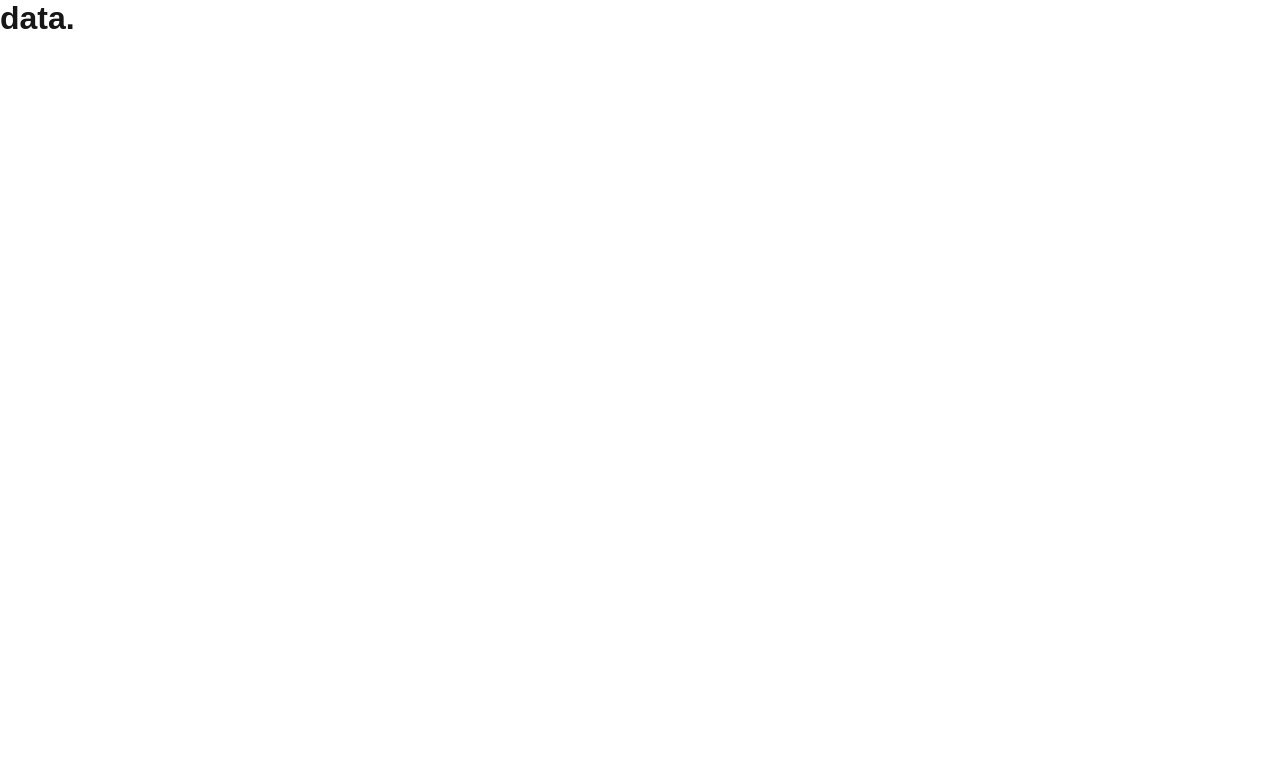
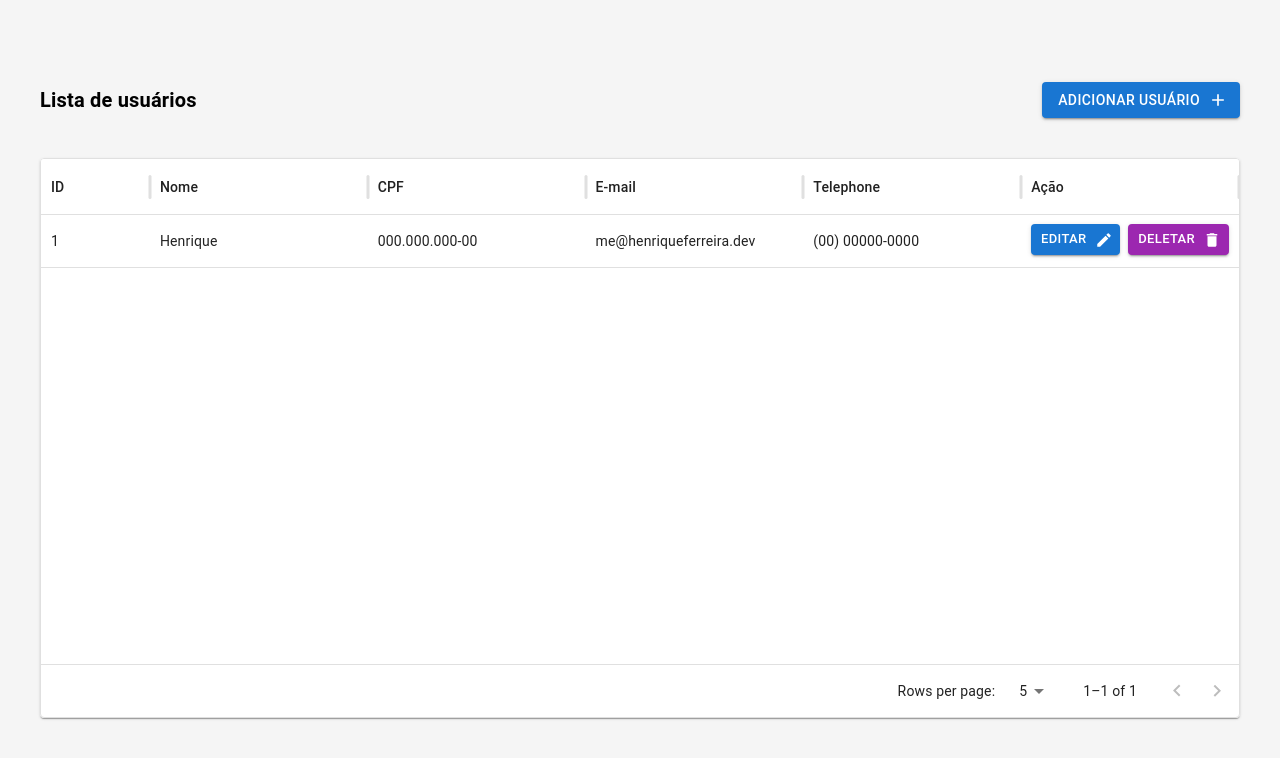
Before and after one commit to darkandie/teste-hkl, a Next.js app: page / in a window 1280 px wide. Shown: the top 758 px of the page. Built offline with nearby package versions, Linux system fonts and the light colour scheme; data requests are answered from the project's data file.

Commit message:
list itens screen done

```diff
--- a/package.json
+++ b/package.json
@@ -15,6 +15,7 @@
     "@hookform/resolvers": "^3.9.0",
     "@mui/icons-material": "^6.1.1",
     "@mui/material": "^6.1.1",
+    "@mui/x-data-grid": "^7.18.0",
     "axios": "^1.7.7",
     "json-server": "^1.0.0-beta.2",
     "next": "14.2.13",
--- a/src/app/page.tsx
+++ b/src/app/page.tsx
@@ -2,18 +2,47 @@
 
 import { useQuery } from "react-query";
 import { useApi } from "@/hooks/useApi";
+import { Box } from "@mui/material";
+import { User } from "@/types/user";
+import DataGridDefault from "@/components/DataGrid";
+import ButtonDefault from "@/components/ui/Button";
+import AddIcon from '@mui/icons-material/Add';
+import TextBold from "@/components/ui/TextBold";
 
 export default function Home() {
   const api = useApi();
 
-  const {data, isLoading} = useQuery({
+  const {data, isLoading} = useQuery<User[]>({
     queryKey: ["users"],
     queryFn: api.getAllUser
   })
 
-  console.log(data, 'dados dos usuários');
+  if(isLoading) return <h1>Loading...</h1>;
 
   return (
-    <h1>data.</h1>
+    <Box
+      display={'flex'}
+      alignItems={'center'}
+      justifyContent={'center'}
+      height={'100vh'}
+      flexDirection={'column'}
+      bgcolor={"whitesmoke"}
+    >
+      <Box
+        display={"flex"}
+        flexDirection={"row"}
+        alignItems={"center"}
+        justifyContent={"space-between"}
+        maxWidth={1200}
+        width={"100%"}
+        marginBottom={5}
+      >
+        <TextBold size={20}>Lista de usuários</TextBold>
+        <ButtonDefault title="Adicionar usuário" endIcon={<AddIcon />}/>
+      </Box>
+      <Box maxWidth={'1200px'} width={"100%"}>
+        {data && <DataGridDefault rows={data}/>}
+      </Box>
+    </Box>
   );
 }
--- /dev/null
+++ b/src/components/DataGrid/index.tsx
@@ -0,0 +1,49 @@
+import { User } from "@/types/user";
+import { Button, Paper, Stack  } from "@mui/material";
+import { DataGrid, GridColDef } from '@mui/x-data-grid';
+import EditIcon from '@mui/icons-material/Edit';
+import DeleteIcon from '@mui/icons-material/Delete';
+
+interface DataGridDefaultProps {
+  rows: User[];
+}
+
+export default function DataGridDefault({ rows }: DataGridDefaultProps) {
+  const columns: GridColDef[] = [
+    {field: "id", headerName: "ID", flex: 1, disableColumnMenu: true},
+    {field: 'name', headerName: "Nome", flex: 2, disableColumnMenu: true},
+    {field: 'cpf', headerName: "CPF", flex: 2, disableColumnMenu: true},
+    {field: 'email', headerName: "E-mail", flex: 2, disableColumnMenu: true},
+    {field: 'telephone', headerName: "Telephone", flex: 2, disableColumnMenu: true},
+    {
+      field: "action",
+      headerName: "Ação",
+      flex: 2,
+      sortable: false,
+      disableColumnMenu: true,
+      renderCell: () => (
+        <Stack direction="row" spacing={1} mt={1}>
+          <Button variant="contained" color="primary" size="small" endIcon={<EditIcon />}>
+            Editar
+          </Button>
+          <Button variant="contained" color="secondary" size="small" endIcon={<DeleteIcon />}>
+            Deletar
+          </Button>
+        </Stack>
+      ),
+    },
+  ];
+
+  const paginationModel = { page: 0, pageSize: 5 };
+
+  return (
+    <Paper sx={{ height: "70vh", width: '100%' }}>
+      <DataGrid
+        rows={rows}
+        columns={columns}
+        initialState={{ pagination: { paginationModel } }}
+        pageSizeOptions={[5, 10]}
+      />
+    </Paper>
+  )
+}
--- /dev/null
+++ b/src/components/ui/Button.tsx
@@ -0,0 +1,22 @@
+import { Button } from "@mui/material";
+
+interface ButtonDefaultProps {
+  title: string;
+  variant?: "text" | "contained" | "outlined";
+  endIcon?: React.ReactNode;
+}
+
+export default function ButtonDefault({
+  title,
+  variant,
+  endIcon
+}: ButtonDefaultProps) {
+  return(
+    <Button
+      variant={variant ? variant : "contained"}
+      endIcon={endIcon ? endIcon : null}
+    >
+      {title}
+    </Button>
+  )
+}
--- /dev/null
+++ b/src/components/ui/TextBold.tsx
@@ -0,0 +1,17 @@
+import { Typography } from "@mui/material";
+
+interface TextBoldProps {
+  children: string;
+  color?: string;
+  size?: number;
+}
+
+export default function TextBold({ children, color, size }: TextBoldProps) {
+  return (
+    <Typography
+      color={color ? color : 'black'}
+      fontWeight={700}
+      fontSize={size ? size : 16}
+    >{children}</Typography>
+  )
+}
--- a/src/db/db.json
+++ b/src/db/db.json
@@ -1,10 +1,18 @@
 {
   "users": [
     {
+      "id": "1",
       "name": "Henrique",
       "cpf": "000.000.000-00",
       "email": "me@henriqueferreira.dev",
-      "telephone": "(00) 00000-0000"
+      "telephone": "(00) 00000-0000",
+      "address": {
+        "street": "Rua 1",
+        "city": "Castanhal",
+        "number": "83",
+        "state": "Pará",
+        "neighborhood": "Estrela"
+      }
     }
   ]
 }
--- /dev/null
+++ b/src/types/user.ts
@@ -0,0 +1,14 @@
+export interface User {
+  id: string;
+  name: string;
+  cpf: string;
+  email: string;
+  telephone: string;
+  address: {
+    street: string;
+    city: string;
+    number: string;
+    state: string;
+    neighborhood: string;
+  }
+}
```
Also changed, not shown: src/components/TableData/index.tsx (added, +34 -0 lines), src/components/ui/TextRegular.tsx (added, +17 -0 lines), src/components/Header/index.tsx (added), 1 other file (tests, documents, lock files or other folders).
